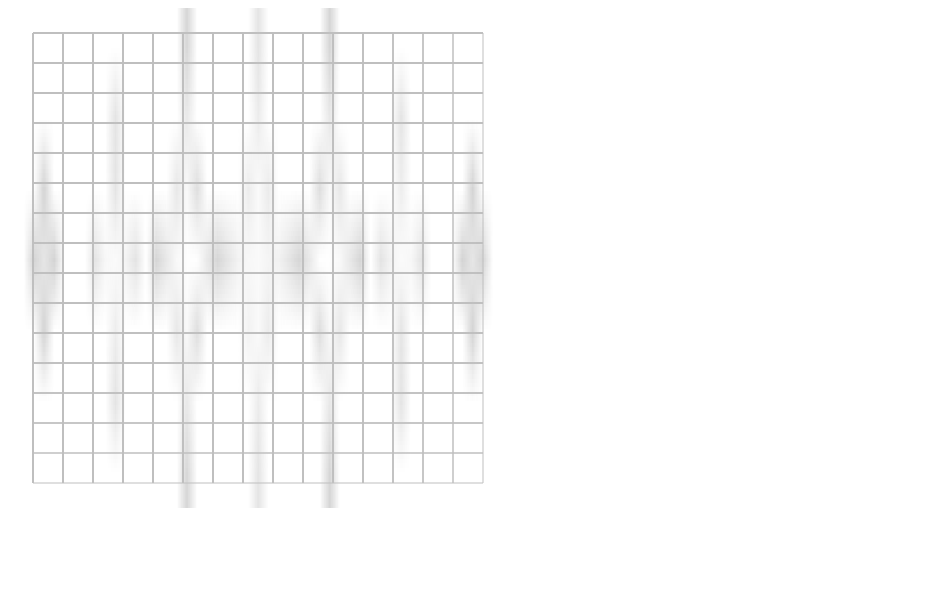
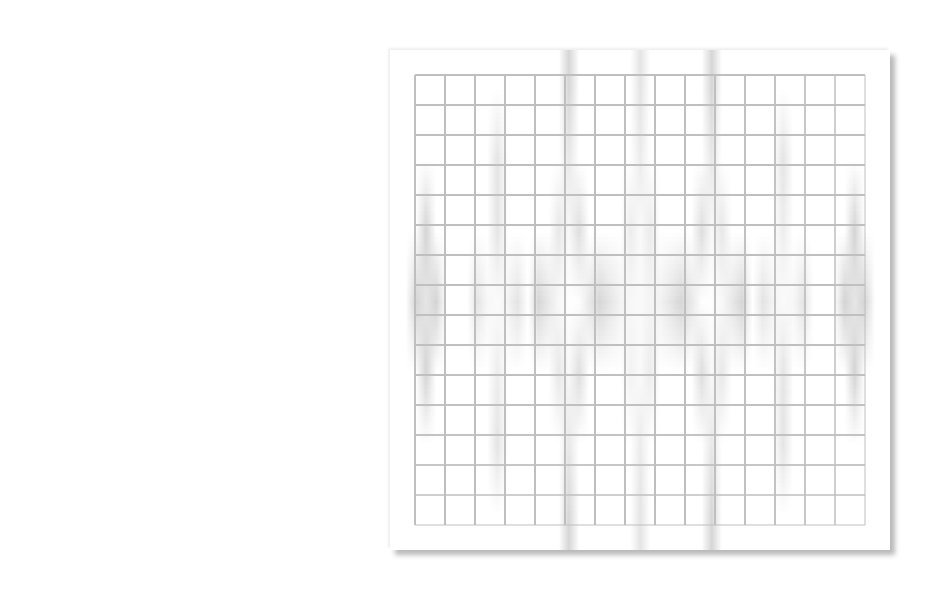
Before and after one commit to lsmLibrary/five-in-a-row, a plain HTML site: page index.html in a window 1280 px wide. Shown: the whole page, without its empty margins (0-934 px from the left). Drawn offline with Linux system fonts and the light colour scheme.

Commit message:
Update index.html

```diff
--- a/index.html
+++ b/index.html
@@ -3,7 +3,7 @@
 <head>
     <meta charset="UTF-8">
     <title></title>
-    <link rel="./五子棋/qipang.css" href="qipang.css"/>
+    <link rel="stylesheet" href="./五子棋/qipang.css"/>
 </head>
 <body>
 <canvas id="canvas" width="500" height="500"></canvas>
```
